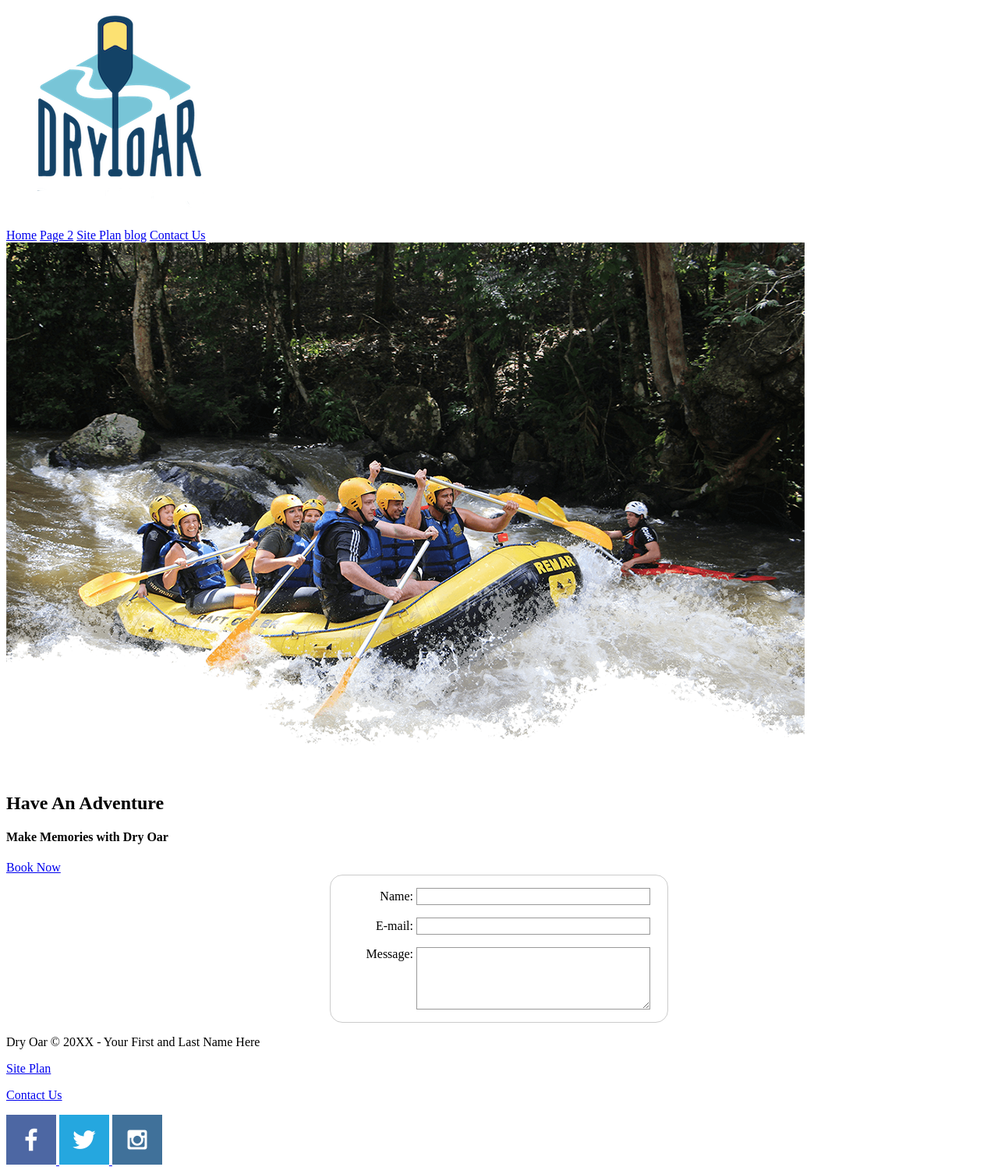
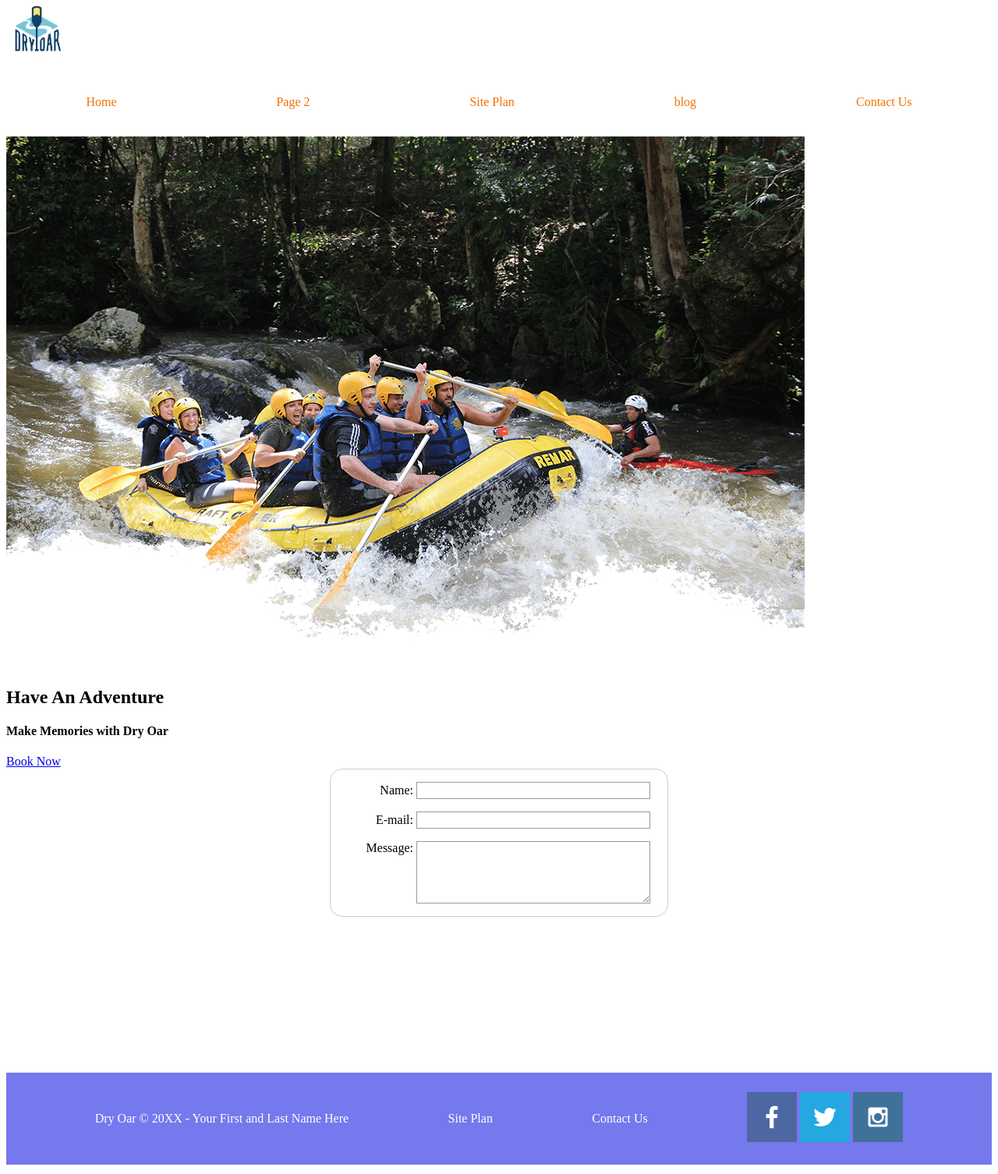
Before and after one commit to designdivin/wdd130-old, a plain HTML site: page wwr/contactus.html in a window 1280 px wide. Shown: the part 5-1511 px from the top of the page at 78% size. Drawn offline with Linux system fonts and the light colour scheme.

Commit message:
add elements

```diff
--- a/wwr/styles/contactus.css
+++ b/wwr/styles/contactus.css
@@ -7,6 +7,46 @@
     padding: .5em;
     /* make this element invisible until we are ready for it */
     display: none;
+}
+footer a:hover {
+
+  background-color: #7678ed;
+  color: #ffffff;
+}
+footer a  {
+  background-color: #7678ed;
+  color: #f27103;
+  text-align: center;
+  color: #ffffff;
+  text-decoration: none;
+}
+footer {
+  text-align: left;
+  background-color: #7678ed;
+  color: #ffffff;
+  margin-top: 200px;
+  padding: 25px 50px;
+  display: flex;
+  justify-content: space-around;
+  align-items: center;
+}
+.logo {
+  width: 80px;
+}
+nav a {
+  text-align: center;
+  color: #f27103;
+
+  text-decoration: none;
+  padding: 35px;
+}
+nav {
+  display: flex;
+  justify-content: space-around;
+}
+nav a:hover {
+  background-color: #ffffff;
+  color: #f7b801
 }
 .moveDown {
     margin-top: 3em;
```
